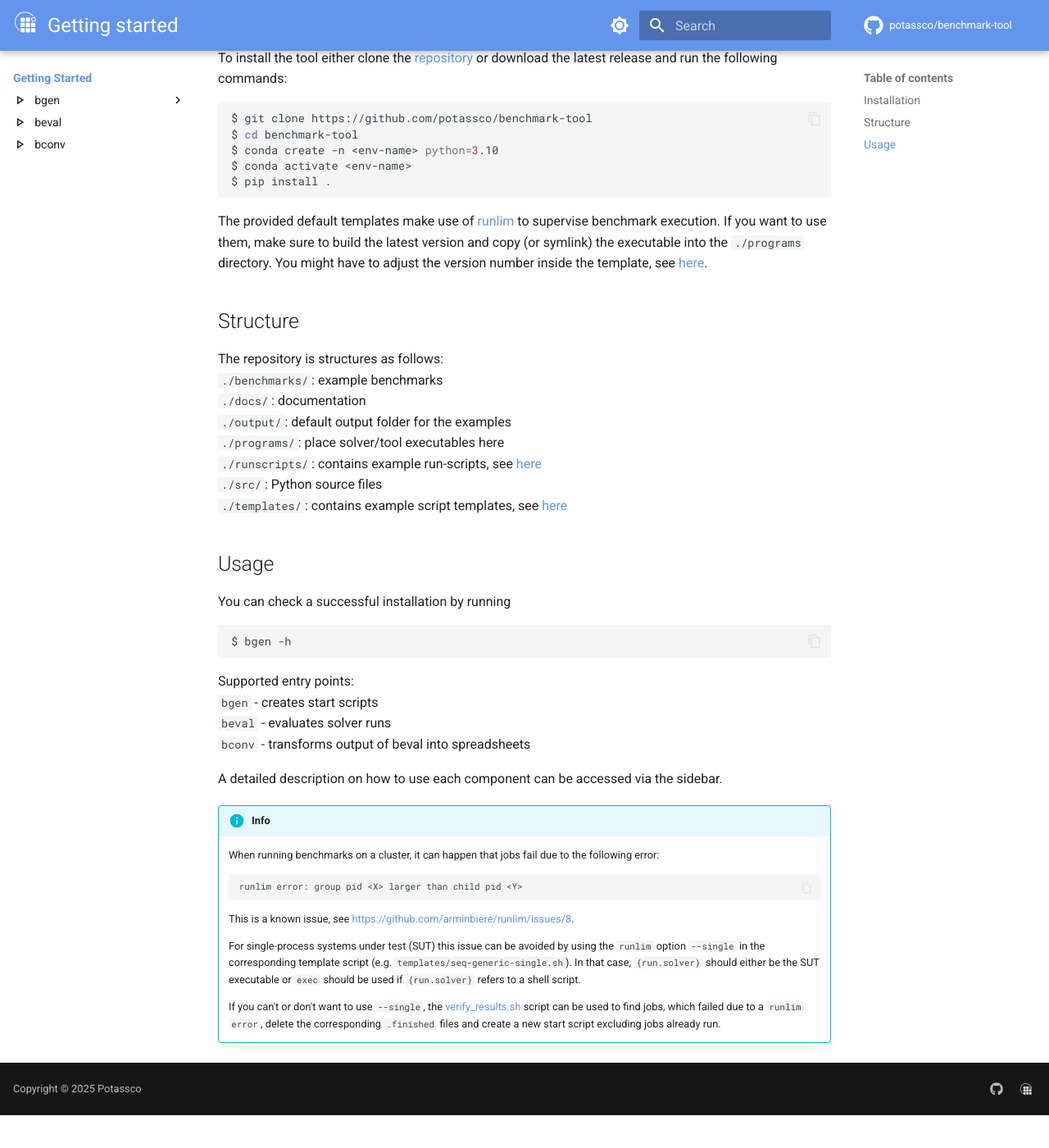
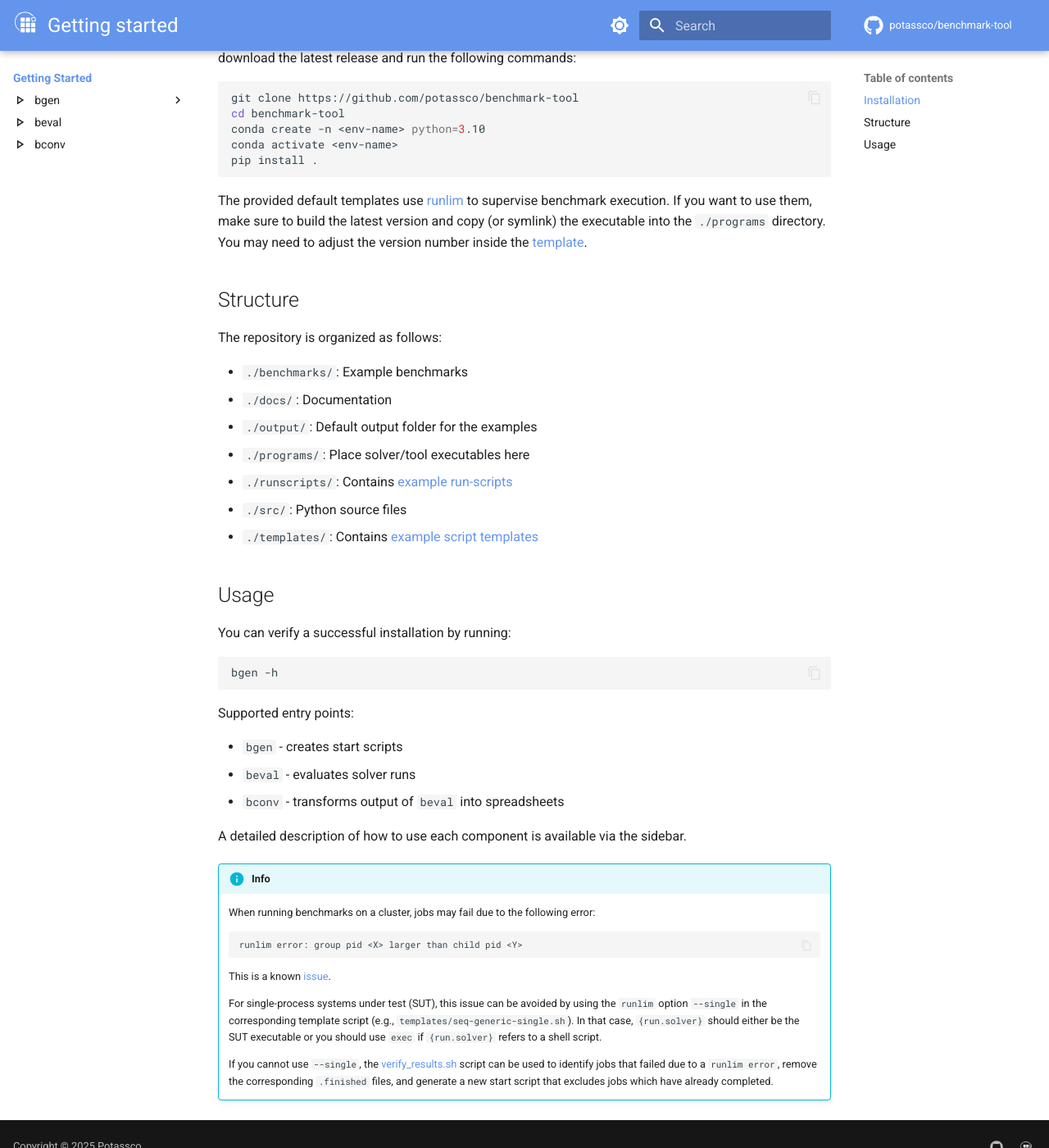
Before and after one commit to potassco/benchmark-tool, an MkDocs documentation site: the page built from docs/getting_started/index.md, in a window 1280 px wide and 1400 px high, scrolled down 326 px. Shown: the whole window at 82% size. Built offline with MkDocs 1.6.1 and Material for MkDocs 9.7.7, drawn with Linux system fonts in a browser that asks for light colours; comment, search, counter and statistics services are not loaded; before the commit the page ends 1686 px from its top, so only the background shows below that.

Commit message:
update getting started

````diff
--- a/docs/getting_started/index.md
+++ b/docs/getting_started/index.md
@@ -1,57 +1,77 @@
-
-
 # Getting started
 
 ## Installation
 
-The `setuptools` package is required to run the commands below.
-We recommend the usage of conda, which already includes `setuptools` in its default python installation.
-To install the tool either clone the [repository](https://github.com/potassco/benchmark-tool) or download the latest release and run the following commands:
+The `setuptools` package is required to run the commands below. We recommend
+using conda, which includes `setuptools` in its default Python installation. To
+install the tool, either clone the [repository][btool] or download the latest
+release and run the following commands:
 
 ```bash
-$ git clone https://github.com/potassco/benchmark-tool
-$ cd benchmark-tool
-$ conda create -n <env-name> python=3.10
-$ conda activate <env-name>
-$ pip install .
+git clone https://github.com/potassco/benchmark-tool
+cd benchmark-tool
+conda create -n <env-name> python=3.10
+conda activate <env-name>
+pip install .
 ```
 
-The provided default templates make use of [runlim](https://github.com/arminbiere/runlim) to supervise benchmark execution. If you want to use them, make sure to build the latest version and copy (or symlink) the executable into the `./programs` directory. You might have to adjust the version number inside the template, see [here](./bgen/templates.md#run-templates).
+The provided default templates use [runlim] to supervise benchmark execution.
+If you want to use them, make sure to build the latest version and copy (or
+symlink) the executable into the `./programs` directory. You may need to adjust
+the version number inside the [template].
 
 ## Structure
 
-The repository is structures as follows:
-`./benchmarks/`: example benchmarks
-`./docs/`: documentation
-`./output/`: default output folder for the examples
-`./programs/`: place solver/tool executables here
-`./runscripts/`: contains example run-scripts, see [here](./bgen/runscript.md)
-`./src/`: Python source files
-`./templates/`: contains example script templates, see [here](./bgen/templates.md)
+The repository is organized as follows:
 
+- `./benchmarks/`: Example benchmarks
+- `./docs/`: Documentation
+- `./output/`: Default output folder for the examples
+- `./programs/`: Place solver/tool executables here
+- `./runscripts/`: Contains [example run-scripts][runscript]
+- `./src/`: Python source files
+- `./templates/`: Contains [example script templates][script]
 
 ## Usage
 
-You can check a successful installation by running
+You can verify a successful installation by running:
 
 ```bash
-$ bgen -h
+bgen -h
 ```
 
 Supported entry points:
-`bgen`  - creates start scripts
-`beval` - evaluates solver runs
-`bconv` - transforms output of beval into spreadsheets
 
-A detailed description on how to use each component can be accessed via the sidebar.
+- `bgen` - creates start scripts
+- `beval` - evaluates solver runs
+- `bconv` - transforms output of `beval` into spreadsheets
+
+A detailed description of how to use each component is available via the sidebar.
 
 !!! info
-    When running benchmarks on a cluster, it can happen that jobs fail due to the following error:
+    When running benchmarks on a cluster, jobs may fail due to the following error:
+
     ```
     runlim error: group pid <X> larger than child pid <Y>
     ```
-    This is a known issue, see <https://github.com/arminbiere/runlim/issues/8>.
 
-    For single-process systems under test (SUT) this issue can be avoided by using the `runlim` option `--single` in the corresponding template script (e.g. `templates/seq-generic-single.sh`). In that case, `{run.solver}` should either be the SUT executable or `exec` should be used if `{run.solver}` refers to a shell script.
+    This is a known [issue].
 
-    If you can't or don't want to use `--single`, the [verify_results.sh](https://github.com/potassco/benchmark-tool/blob/master/verify_results.sh) script can be used to find jobs, which failed due to a `runlim error`, delete the corresponding `.finished` files and create a new start script excluding jobs already run.
+    For single-process systems under test (SUT), this issue can be avoided by
+    using the `runlim` option `--single` in the corresponding template script
+    (e.g., `templates/seq-generic-single.sh`). In that case, `{run.solver}`
+    should either be the SUT executable or you should use `exec` if
+    `{run.solver}` refers to a shell script.
+
+    If you cannot use `--single`, the [verify_results.sh][results] script can
+    be used to identify jobs that failed due to a `runlim error`, remove the
+    corresponding `.finished` files, and generate a new start script that
+    excludes jobs which have already completed.
+
+[btool]: https://github.com/potassco/benchmark-tool
+[runlim]: https://github.com/arminbiere/runlim
+[template]: ./bgen/templates.md#run-templates
+[runscript]: ./bgen/runscript.md
+[script]: ./bgen/templates.md
+[issue]: https://github.com/arminbiere/runlim/issues/8
+[results]: https://github.com/potassco/benchmark-tool/blob/master/verify_results.sh
````
